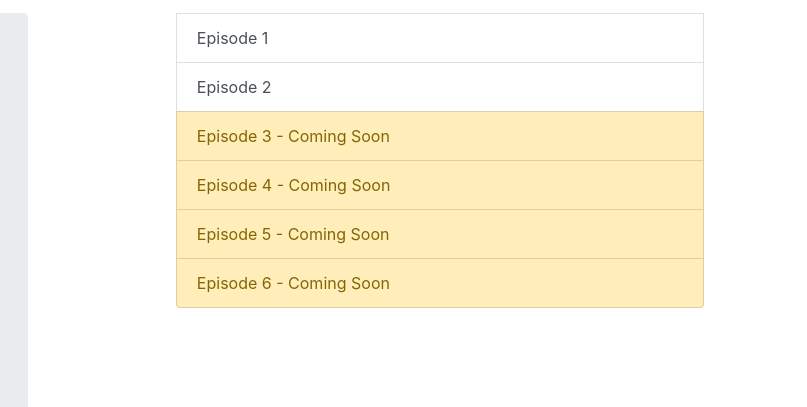
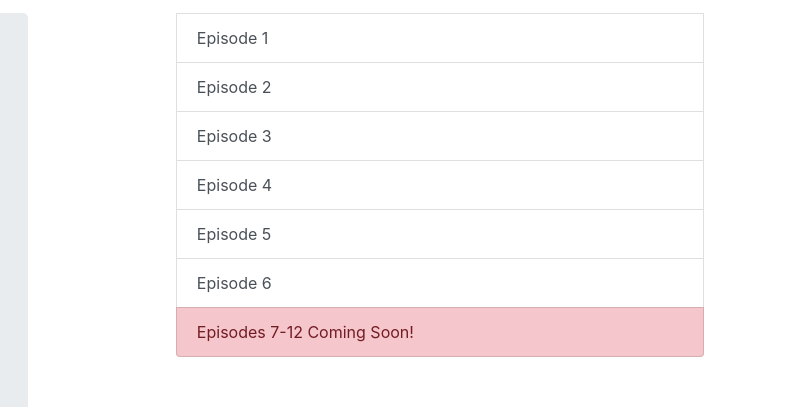
Before and after one commit to krumzlez/wa2muraliraj, a plain HTML site: page isekai.html in a window 1280 px wide. Shown: the part 109-516 px from the top of the page, 473-1280 px from the left. Drawn offline with nearby package versions, Linux system fonts and the light colour scheme.

Commit message:
Episode Link Update
Changed links and added note

```diff
--- a/isekai.html
+++ b/isekai.html
@@ -95,10 +95,11 @@
                 </div>
                 <a href="/isekai/episode1.html" class="list-group-item list-group-item-action w-75 mx-auto">Episode 1</a>
                 <a href="/isekai/episode2.html" class="list-group-item list-group-item-action w-75 mx-auto">Episode 2</a>
-                <a href="#" class="list-group-item list-group-item-warning w-75 mx-auto">Episode 3 - Coming Soon</a>
-                <a href="#" class="list-group-item list-group-item-warning w-75 mx-auto">Episode 4 - Coming Soon</a>
-                <a href="#" class="list-group-item list-group-item-warning w-75 mx-auto">Episode 5 - Coming Soon</a>
-                <a href="#" class="list-group-item list-group-item-warning w-75 mx-auto">Episode 6 - Coming Soon</a>
+                <a href="/isekai/episode3.html" class="list-group-item list-group-item-action w-75 mx-auto">Episode 3</a>
+                <a href="/isekai/episode4.html" class="list-group-item list-group-item-action w-75 mx-auto">Episode 4</a>
+                <a href="/isekai/episode5.html" class="list-group-item list-group-item-action w-75 mx-auto">Episode 5</a>
+                <a href="/isekai/episode6.html" class="list-group-item list-group-item-action w-75 mx-auto">Episode 6</a>
+                <a href="#" class="list-group-item list-group-item-danger w-75 mx-auto">Episodes 7-12 Coming Soon!</a>
             </div>
         </div>
     </div>
```
